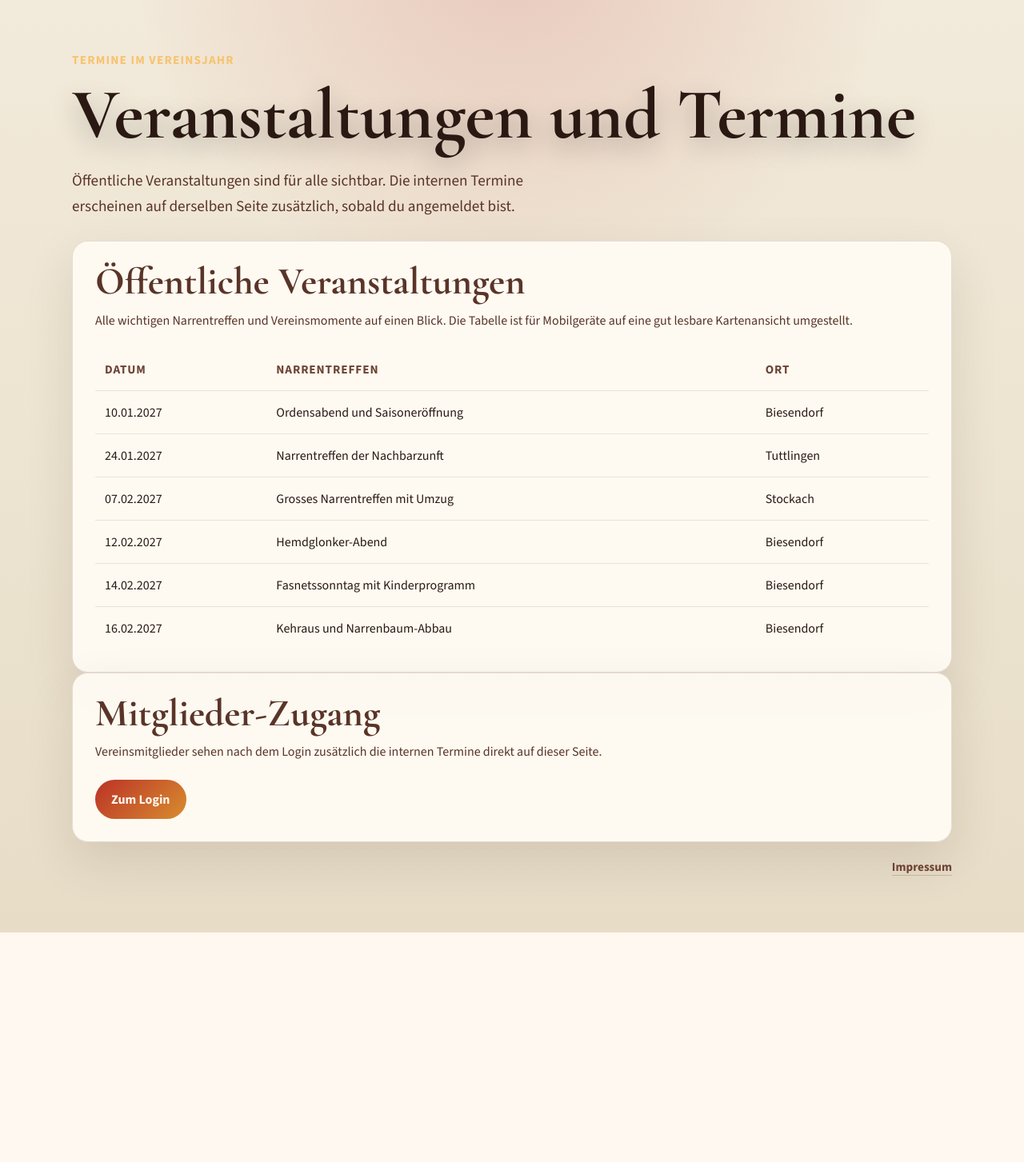
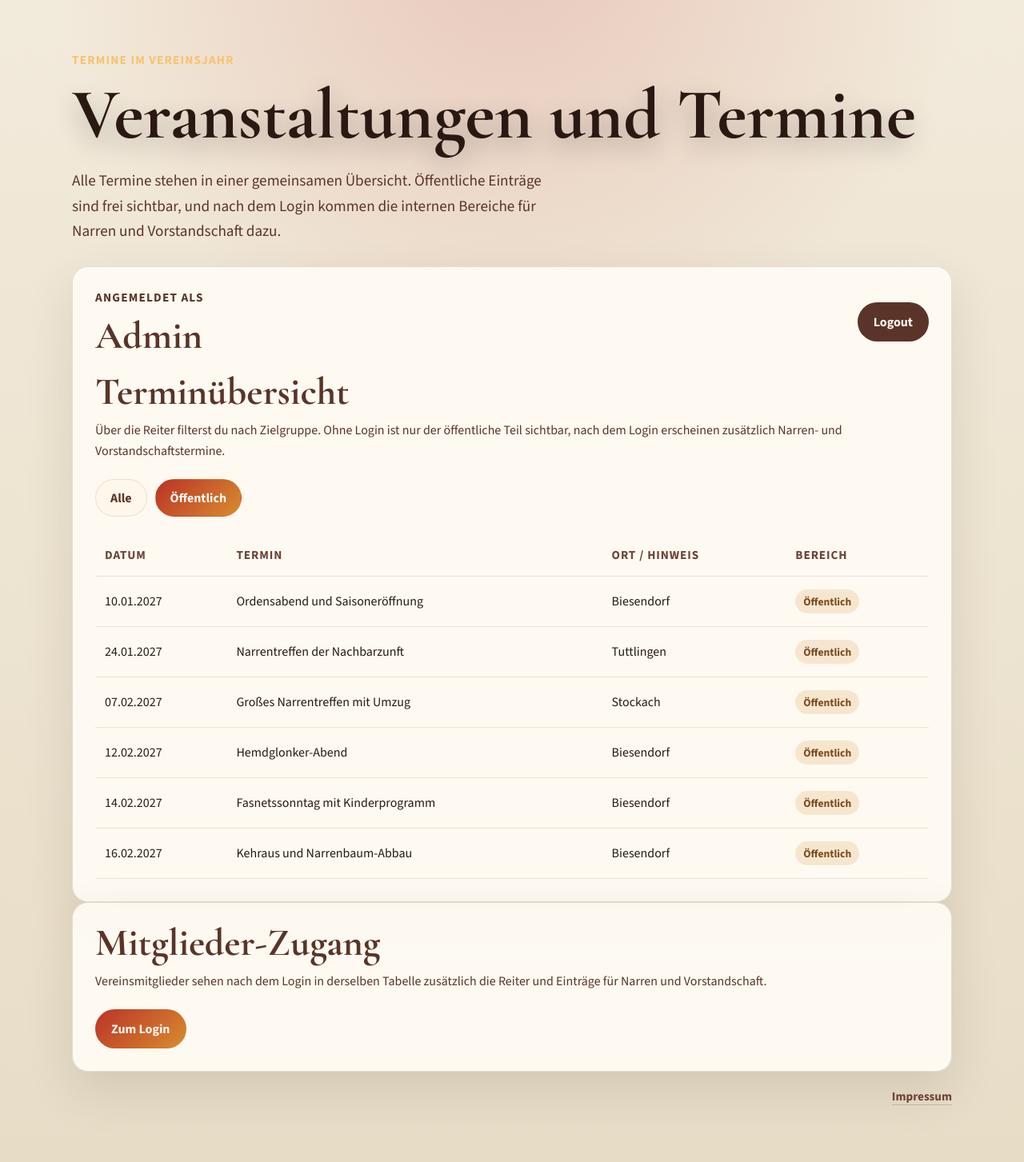
Before and after one commit to gg8zfqkfs6-ship-it/erzglonker-biesendorf.de, a PHP site: page /veranstaltungen.html in a window 1280 px wide. Shown: the part 91-1544 px from the top of the page at 80% size. Before the commit the page ends 1257 px from the top, so only its background shows below. Run offline with PHP 8.4, Linux system fonts and the light colour scheme.

Commit message:
Unify schedule table with category tabs

```diff
--- a/style.css
+++ b/style.css
@@ -255,6 +255,51 @@ h3 {
     margin: 12px 0 22px;
     color: #5a3428;
     line-height: 1.6;
+}
+
+.tab-bar {
+    display: flex;
+    flex-wrap: wrap;
+    gap: 10px;
+    margin: 0 0 22px;
+}
+
+.tab-button {
+    padding: 12px 18px;
+    border: 1px solid rgba(90, 52, 40, 0.12);
+    border-radius: 999px;
+    background: #fff7ea;
+    color: #5a3428;
+    font: inherit;
+    font-weight: 700;
+}
+
+.tab-button.active {
+    background: linear-gradient(135deg, #bb3227, #d88d2f);
+    color: #fff9f1;
+    border-color: transparent;
+}
+
+.type-pill {
+    display: inline-flex;
+    align-items: center;
+    justify-content: center;
+    padding: 6px 10px;
+    border-radius: 999px;
+    background: rgba(216, 141, 47, 0.18);
+    color: #7b4a1f;
+    font-size: 0.85rem;
+    font-weight: 700;
+}
+
+.type-pill--narren {
+    background: rgba(187, 50, 39, 0.12);
+    color: #9d2d24;
+}
+
+.type-pill--board {
+    background: rgba(90, 52, 40, 0.12);
+    color: #5a3428;
 }
 
 .login-form {
--- a/veranstaltungen.html
+++ b/veranstaltungen.html
@@ -15,64 +15,14 @@
             <p class="eyebrow">Termine im Vereinsjahr</p>
             <h1>Veranstaltungen und Termine</h1>
             <p class="lead dark">
-                Öffentliche Veranstaltungen sind für alle sichtbar. Die internen
-                Termine erscheinen auf derselben Seite zusätzlich, sobald du
-                angemeldet bist.
+                Alle Termine stehen in einer gemeinsamen Übersicht. Öffentliche Einträge
+                sind frei sichtbar, und nach dem Login kommen die internen Bereiche
+                für Narren und Vorstandschaft dazu.
             </p>
         </section>
 
         <section class="panel">
-            <h2>Öffentliche Veranstaltungen</h2>
-            <p class="panel-copy">
-                Alle wichtigen Narrentreffen und Vereinsmomente auf einen Blick.
-                Die Tabelle ist für Mobilgeräte auf eine gut lesbare Kartenansicht umgestellt.
-            </p>
-
-            <table class="events-table">
-                <thead>
-                    <tr>
-                        <th>Datum</th>
-                        <th>Narrentreffen</th>
-                        <th>Ort</th>
-                    </tr>
-                </thead>
-                <tbody>
-                    <tr>
-                        <td data-label="Datum">10.01.2027</td>
-                        <td data-label="Narrentreffen">Ordensabend und Saisoneröffnung</td>
-                        <td data-label="Ort">Biesendorf</td>
-                    </tr>
-                    <tr>
-                        <td data-label="Datum">24.01.2027</td>
-                        <td data-label="Narrentreffen">Narrentreffen der Nachbarzunft</td>
-                        <td data-label="Ort">Tuttlingen</td>
-                    </tr>
-                    <tr>
-                        <td data-label="Datum">07.02.2027</td>
-                        <td data-label="Narrentreffen">Grosses Narrentreffen mit Umzug</td>
-                        <td data-label="Ort">Stockach</td>
-                    </tr>
-                    <tr>
-                        <td data-label="Datum">12.02.2027</td>
-                        <td data-label="Narrentreffen">Hemdglonker-Abend</td>
-                        <td data-label="Ort">Biesendorf</td>
-                    </tr>
-                    <tr>
-                        <td data-label="Datum">14.02.2027</td>
-                        <td data-label="Narrentreffen">Fasnetssonntag mit Kinderprogramm</td>
-                        <td data-label="Ort">Biesendorf</td>
-                    </tr>
-                    <tr>
-                        <td data-label="Datum">16.02.2027</td>
-                        <td data-label="Narrentreffen">Kehraus und Narrenbaum-Abbau</td>
-                        <td data-label="Ort">Biesendorf</td>
-                    </tr>
-                </tbody>
-            </table>
-        </section>
-
-        <section class="panel member-panel is-hidden" id="interne-termine" data-auth-only>
-            <div class="member-header">
+            <div class="member-header is-hidden" data-auth-only>
                 <div>
                     <p class="eyebrow dark-eyebrow">Angemeldet als</p>
                     <h2 id="memberName">Admin</h2>
@@ -80,82 +30,111 @@
                 <button type="button" class="secondary-button" id="logoutButton">Logout</button>
             </div>
 
-            <h2>Interne Termine</h2>
+            <h2>Terminübersicht</h2>
             <p class="panel-copy">
-                Dieser Block wird nur nach erfolgreichem Login eingeblendet und enthält
-                vereinsinterne Termine, Proben und organisatorische Hinweise.
+                Über die Reiter filterst du nach Zielgruppe. Ohne Login ist nur der
+                öffentliche Teil sichtbar, nach dem Login erscheinen zusätzlich
+                Narren- und Vorstandschaftstermine.
             </p>
+
+            <div class="tab-bar" role="tablist" aria-label="Terminfilter">
+                <button type="button" class="tab-button" data-filter-button data-filter="all">Alle</button>
+                <button type="button" class="tab-button" data-filter-button data-filter="public">Öffentlich</button>
+                <button type="button" class="tab-button is-hidden" data-auth-only data-filter-button data-filter="narren">Narren</button>
+                <button type="button" class="tab-button is-hidden" data-auth-only data-filter-button data-filter="vorstandschaft">Vorstandschaft</button>
+            </div>
 
             <table class="events-table">
                 <thead>
                     <tr>
                         <th>Datum</th>
-                        <th>Interner Termin</th>
-                        <th>Hinweis</th>
+                        <th>Termin</th>
+                        <th>Ort / Hinweis</th>
+                        <th>Bereich</th>
                     </tr>
                 </thead>
                 <tbody>
-                    <tr>
+                    <tr data-schedule-row data-filter-group="public">
+                        <td data-label="Datum">10.01.2027</td>
+                        <td data-label="Termin">Ordensabend und Saisoneröffnung</td>
+                        <td data-label="Ort / Hinweis">Biesendorf</td>
+                        <td data-label="Bereich"><span class="type-pill">Öffentlich</span></td>
+                    </tr>
+                    <tr data-schedule-row data-filter-group="public">
+                        <td data-label="Datum">24.01.2027</td>
+                        <td data-label="Termin">Narrentreffen der Nachbarzunft</td>
+                        <td data-label="Ort / Hinweis">Tuttlingen</td>
+                        <td data-label="Bereich"><span class="type-pill">Öffentlich</span></td>
+                    </tr>
+                    <tr data-schedule-row data-filter-group="public">
+                        <td data-label="Datum">07.02.2027</td>
+                        <td data-label="Termin">Großes Narrentreffen mit Umzug</td>
+                        <td data-label="Ort / Hinweis">Stockach</td>
+                        <td data-label="Bereich"><span class="type-pill">Öffentlich</span></td>
+                    </tr>
+                    <tr data-schedule-row data-filter-group="public">
+                        <td data-label="Datum">12.02.2027</td>
+                        <td data-label="Termin">Hemdglonker-Abend</td>
+                        <td data-label="Ort / Hinweis">Biesendorf</td>
+                        <td data-label="Bereich"><span class="type-pill">Öffentlich</span></td>
+                    </tr>
+                    <tr data-schedule-row data-filter-group="public">
+                        <td data-label="Datum">14.02.2027</td>
+                        <td data-label="Termin">Fasnetssonntag mit Kinderprogramm</td>
+                        <td data-label="Ort / Hinweis">Biesendorf</td>
+                        <td data-label="Bereich"><span class="type-pill">Öffentlich</span></td>
+                    </tr>
+                    <tr data-schedule-row data-filter-group="public">
+                        <td data-label="Datum">16.02.2027</td>
+                        <td data-label="Termin">Kehraus und Narrenbaum-Abbau</td>
+                        <td data-label="Ort / Hinweis">Biesendorf</td>
+                        <td data-label="Bereich"><span class="type-pill">Öffentlich</span></td>
+                    </tr>
+                    <tr class="is-hidden" data-auth-only data-schedule-row data-filter-group="vorstandschaft" id="interne-termine">
                         <td data-label="Datum">08.11.2026</td>
-                        <td data-label="Interner Termin">Vorstandssitzung</td>
-                        <td data-label="Hinweis">19:00 Uhr im Vereinsraum</td>
+                        <td data-label="Termin">Vorstandssitzung</td>
+                        <td data-label="Ort / Hinweis">19:00 Uhr im Vereinsraum</td>
+                        <td data-label="Bereich"><span class="type-pill type-pill--board">Vorstandschaft</span></td>
                     </tr>
-                    <tr>
+                    <tr class="is-hidden" data-auth-only data-schedule-row data-filter-group="narren">
                         <td data-label="Datum">19.11.2026</td>
-                        <td data-label="Interner Termin">Kostümausgabe</td>
-                        <td data-label="Hinweis">18:30 bis 20:00 Uhr</td>
+                        <td data-label="Termin">Kostümausgabe</td>
+                        <td data-label="Ort / Hinweis">18:30 bis 20:00 Uhr</td>
+                        <td data-label="Bereich"><span class="type-pill type-pill--narren">Narren</span></td>
                     </tr>
-                    <tr>
+                    <tr class="is-hidden" data-auth-only data-schedule-row data-filter-group="narren">
                         <td data-label="Datum">05.12.2026</td>
-                        <td data-label="Interner Termin">Aufbau Adventsstand</td>
-                        <td data-label="Hinweis">Treffpunkt Festplatz 09:00 Uhr</td>
+                        <td data-label="Termin">Aufbau Adventsstand</td>
+                        <td data-label="Ort / Hinweis">Treffpunkt Festplatz 09:00 Uhr</td>
+                        <td data-label="Bereich"><span class="type-pill type-pill--narren">Narren</span></td>
                     </tr>
-                    <tr>
+                    <tr class="is-hidden" data-auth-only data-schedule-row data-filter-group="narren">
                         <td data-label="Datum">09.01.2027</td>
-                        <td data-label="Interner Termin">Generalprobe Programmabend</td>
-                        <td data-label="Hinweis">Bitte in vollständiger Häs</td>
+                        <td data-label="Termin">Generalprobe Programmabend</td>
+                        <td data-label="Ort / Hinweis">Bitte in vollständiger Häs</td>
+                        <td data-label="Bereich"><span class="type-pill type-pill--narren">Narren</span></td>
                     </tr>
-                    <tr>
+                    <tr class="is-hidden" data-auth-only data-schedule-row data-filter-group="narren">
                         <td data-label="Datum">28.01.2027</td>
-                        <td data-label="Interner Termin">Busabfahrt Narrentreffen</td>
-                        <td data-label="Hinweis">Abfahrt 17:45 Uhr am Rathaus</td>
+                        <td data-label="Termin">Busabfahrt Narrentreffen</td>
+                        <td data-label="Ort / Hinweis">Abfahrt 17:45 Uhr am Rathaus</td>
+                        <td data-label="Bereich"><span class="type-pill type-pill--narren">Narren</span></td>
                     </tr>
-                    <tr>
+                    <tr class="is-hidden" data-auth-only data-schedule-row data-filter-group="vorstandschaft">
                         <td data-label="Datum">18.02.2027</td>
-                        <td data-label="Interner Termin">Nachbesprechung Kampagne</td>
-                        <td data-label="Hinweis">Mit Helferessen</td>
+                        <td data-label="Termin">Nachbesprechung Kampagne</td>
+                        <td data-label="Ort / Hinweis">Mit Helferessen</td>
+                        <td data-label="Bereich"><span class="type-pill type-pill--board">Vorstandschaft</span></td>
                     </tr>
                 </tbody>
             </table>
         </section>
 
-        <section class="panel info-panel is-hidden" data-auth-only>
-            <h2>Interne Hinweise</h2>
-            <div class="member-grid">
-                <article class="member-card">
-                    <h3>Dienstplan</h3>
-                    <p>Die Einteilung für Bar, Einlass und Umzugssicherung erfolgt immer eine Woche vor dem Termin.</p>
-                </article>
-                <article class="member-card">
-                    <h3>Material</h3>
-                    <p>Fahnen, Westen und Vereinsunterlagen bitte nach jeder Veranstaltung direkt im Lagerraum abgeben.</p>
-                </article>
-                <article class="member-card">
-                    <h3>Probe</h3>
-                    <p>Musik- und Programmpunkte treffen sich mittwochs um 19:30 Uhr im Gemeindesaal.</p>
-                </article>
-                <article class="member-card">
-                    <h3>Bildergalerie</h3>
-                    <p>Die Galerie bleibt als eigener geschützter Bereich mit sortierten Ordnern erreichbar.</p>
-                </article>
-            </div>
-        </section>
-
         <section class="panel access-panel" data-guest-only>
             <h2>Mitglieder-Zugang</h2>
             <p class="panel-copy">
-                Vereinsmitglieder sehen nach dem Login zusätzlich die internen Termine
-                direkt auf dieser Seite.
+                Vereinsmitglieder sehen nach dem Login in derselben Tabelle zusätzlich
+                die Reiter und Einträge für Narren und Vorstandschaft.
             </p>
             <a class="button-link" href="mitglieder.html">Zum Login</a>
         </section>
```
Also changed, not shown: login.js (+30 -0 lines).
